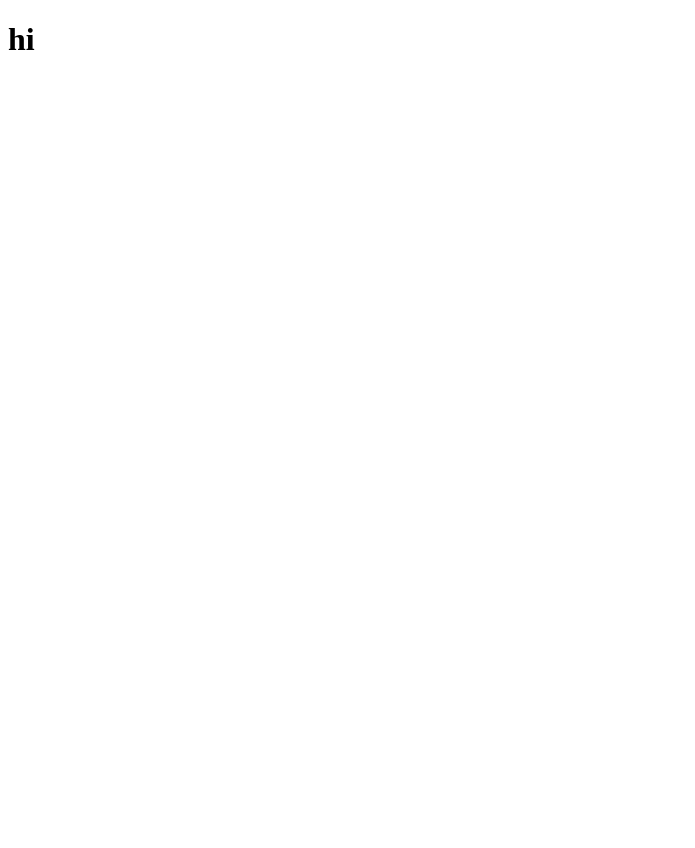
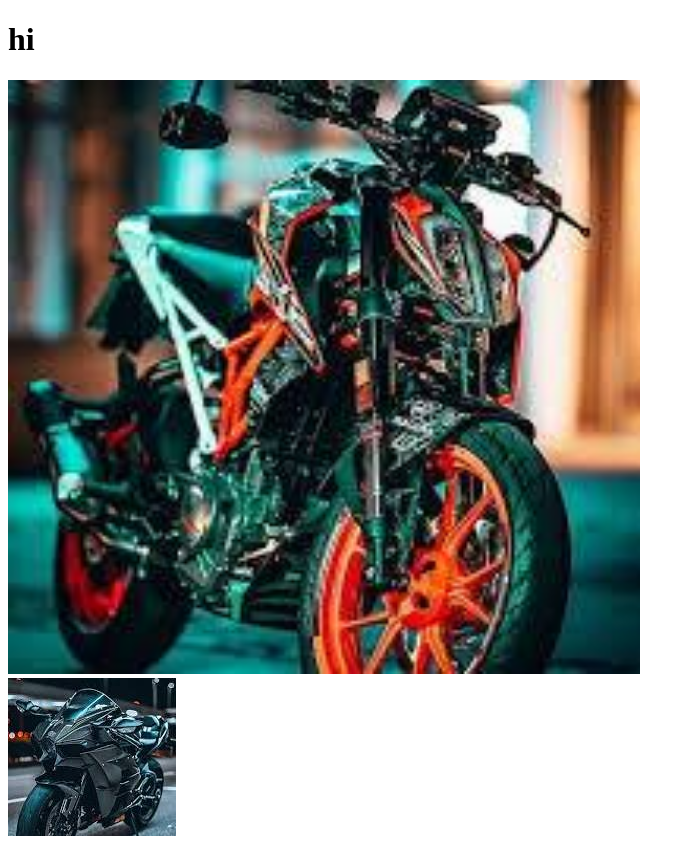
Before and after one commit to himel-minhaj/my-fourth-repo, a plain HTML site: page index.html in a window 1280 px wide. Shown: the whole page, without its empty margins (0-695 px from the left). Before the commit the page ends 800 px from the top, so only its background shows below. Drawn offline with Linux system fonts and the light colour scheme.

Commit message:
addid pic

```diff
--- a/index.html
+++ b/index.html
@@ -7,5 +7,8 @@
 </head>
 <body>
   <h1>hi</h1>
+  <img width="50%" src="images/download.jpeg" alt="bike image"><br>
+  <img src="images/download2.jpeg" alt="">
+
 </body>
 </html>
```
Also changed, not shown: images/download.jpeg (added), images/download2.jpeg (added).
